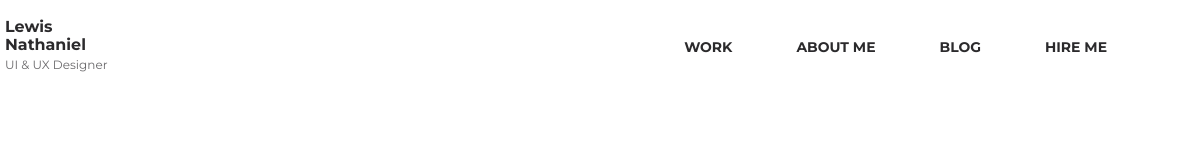
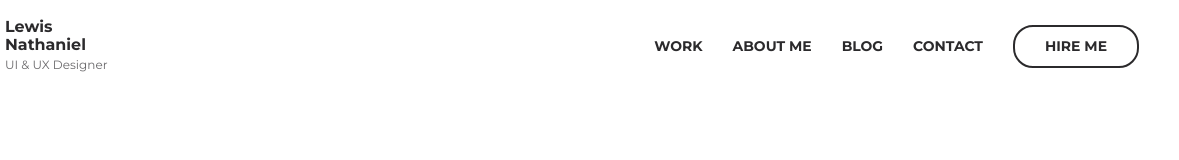
Before and after one commit to Cravle/portfolio, a plain HTML site: page index.html in a window 1280 px wide. Shown: the full height of the page, 101-1280 px from the left. Drawn offline with Linux system fonts and the light colour scheme.

Commit message:
nav ready

```diff
--- a/css/blocks/nav.less
+++ b/css/blocks/nav.less
@@ -12,14 +12,48 @@
     font-weight: 700;
     text-decoration: none;
 
-    border: 2px solid transparent;
-    border-radius: 20px;
-
-    padding: 0.66rem 2rem;
+    position: relative;
+    margin-left: 2rem;
 
     transition: border .1s linear;
 
-    &:hover {
-        border-color: @black;
+    &:after {
+        content: "";
+        display: block;
+        height: 2px;
+        width: 0px;
+        background-color: @black ;
+        bottom: -5px;
+        left: 0;
+        z-index: 1;
+
+        transition: width .2s linear;
+
+    }
+
+
+
+    &:first-child {
+        margin-left: 0;
+    }
+
+    &:hover:not(.nav__link--btn) {
+        &:after {
+            width: 100%;
+        }
+    }
+
+    //? MOD
+    &--btn {
+        padding: 0.66rem 2rem;
+        border: 2px solid @black;
+        border-radius: 20px;
+        transition: background-color .2s linear, color .2s linear;
+
+        &:hover {
+            background-color: @black;
+            color: @white;
+        }
+
     }
 }
--- a/index.html
+++ b/index.html
@@ -29,7 +29,8 @@
                     <a href="#" class="nav__link active">work</a>
                     <a href="#" class="nav__link">about me</a>
                     <a href="#" class="nav__link">blog</a>
-                    <a href="#" class="nav__link">hire me</a>
+                    <a href="#" class="nav__link">contact</a>
+                    <a href="#" class="nav__link nav__link--btn">hire me</a>
                 </nav>
             </div>
         </div>
```
Also changed, not shown: css/style.css.
